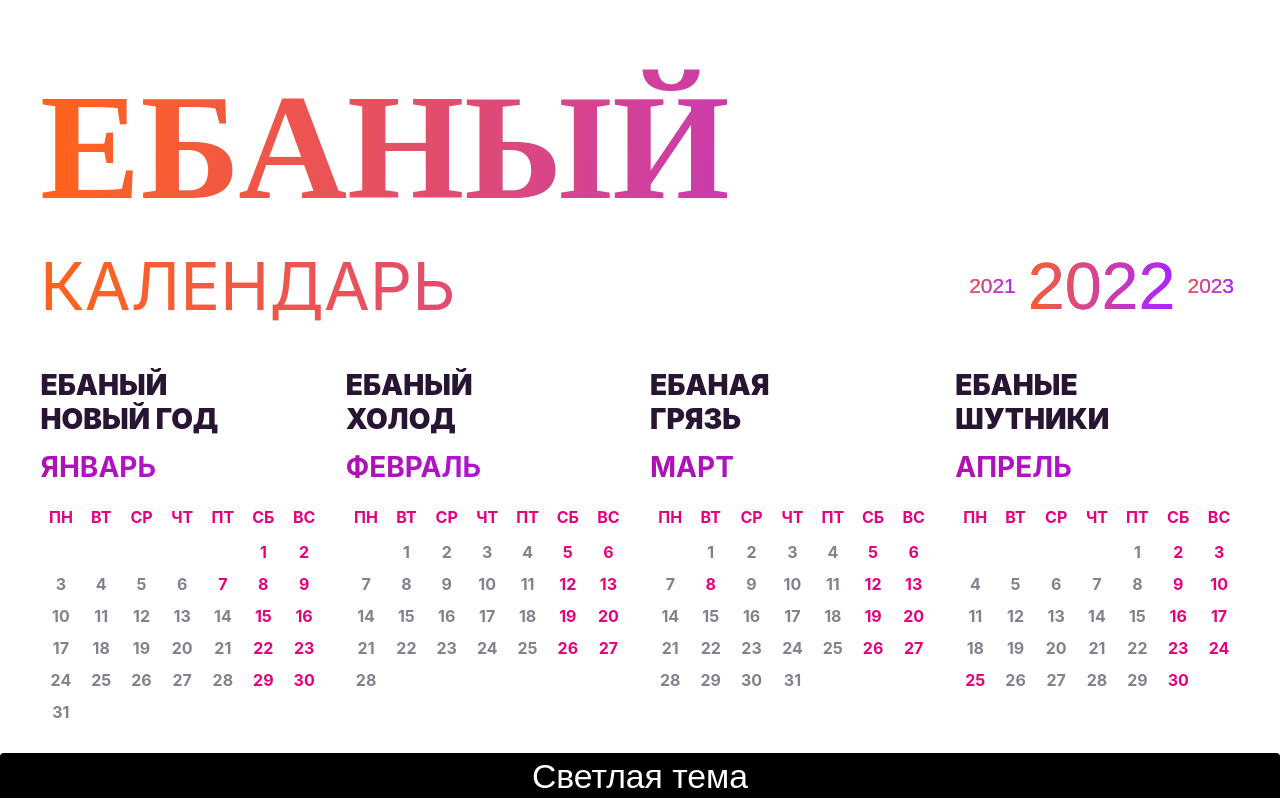
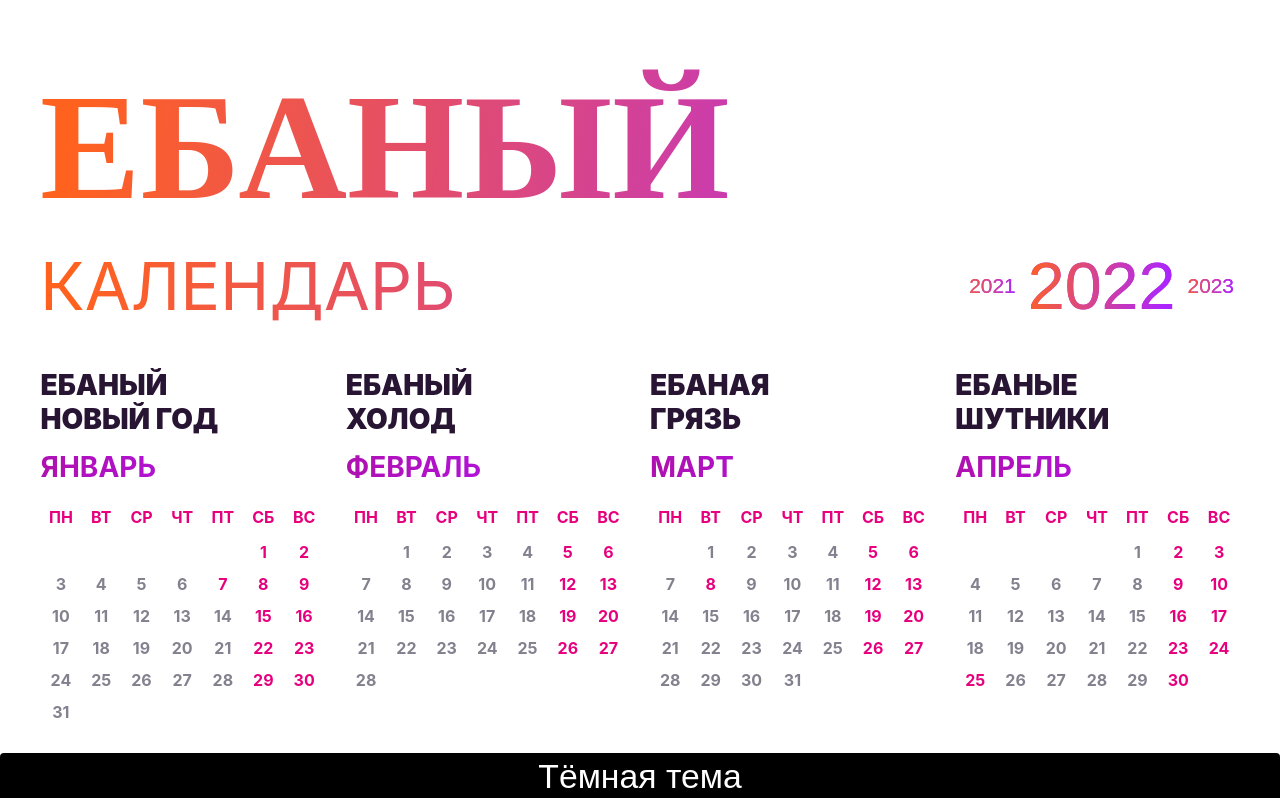
Before and after one commit to Kaduromo/calendar, a React (Create React App) app: page / in a window 1280 px wide. Shown: the top 798 px of the page. Built offline with nearby package versions, Linux system fonts and the light colour scheme.

Commit message:
changed name theme

```diff
--- a/src/components/calendarList.jsx
+++ b/src/components/calendarList.jsx
@@ -26,7 +26,7 @@ const defaultProps = {
 
 const CalendarsList = () => {
   const [date, setDate] = useState(defaultProps.date)
-  const [theme, setTheme] = useState("Светлая")
+  const [theme, setTheme] = useState("Тёмная")
 
   const year = () => date.getFullYear()
   const month = (mont) => (mont ? mont - 1 : date.getMonth())
@@ -68,11 +68,11 @@ const CalendarsList = () => {
     if (currentTheme === "light") {
       document.documentElement.setAttribute("data-theme", "dark")
       localStorage.setItem("theme", "dark")
-      setTheme("Тёмная")
+      setTheme("Светлая")
     } else {
       document.documentElement.setAttribute("data-theme", "light")
       localStorage.setItem("theme", "light")
-      setTheme("Светлая")
+      setTheme("Тёмная")
     }
   }
 
```
Also changed, not shown: 7 other files (tests, documents, lock files or other folders).
